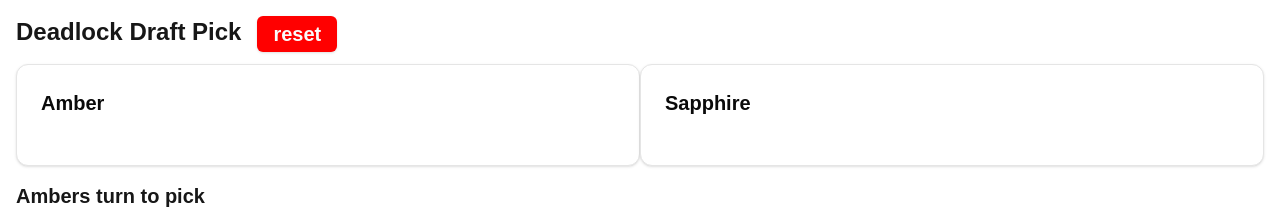
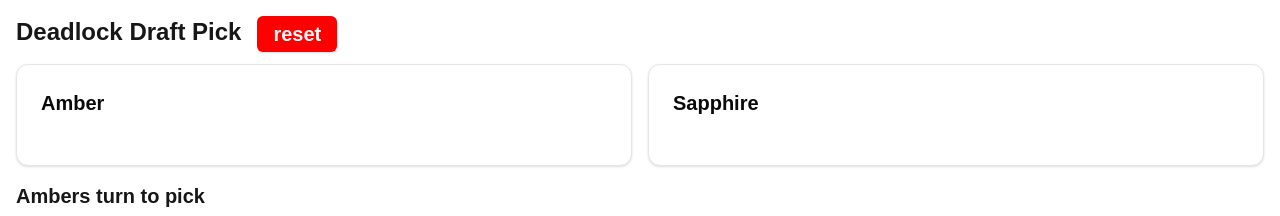
Before and after one commit to zak123/deadlockdraft-web, a Next.js app: page / in a window 1280 px wide. Shown: the top 216 px of the page. Built offline with nearby package versions, Linux system fonts and the light colour scheme.

Commit message:
gap between team boxes

```diff
--- a/app/page.tsx
+++ b/app/page.tsx
@@ -70,7 +70,7 @@ const DraftPick = () => {
           reset
         </Button>
       </div>
-      <div className="flex justify-between mb-4">
+      <div className="flex justify-between mb-4 gap-4">
         <Card className="w-1/2">
           <CardHeader>
             <h2 className="text-xl font-semibold">Amber</h2>
```
